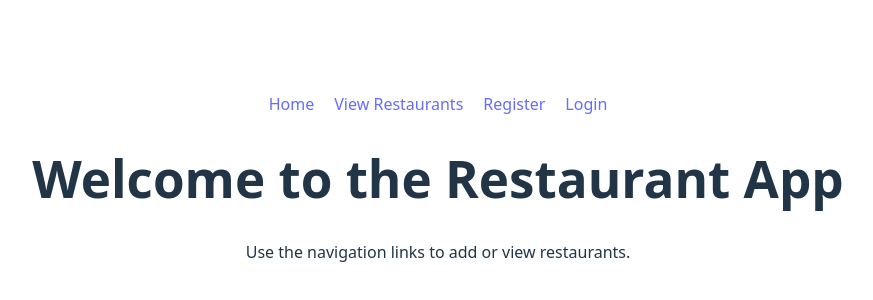
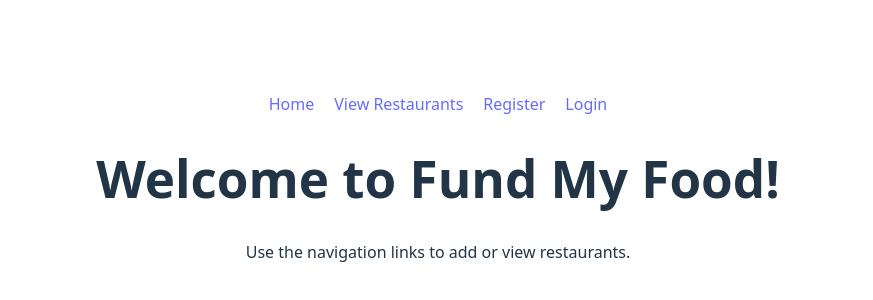
Before and after one commit to lolalolabob123/CreativeWebApp, a React (Vite) app in the folder client/: page / in a window 1280 px wide. Shown: the part 214-514 px from the top of the page, without its empty margins (202-1075 px from the left). Built offline with nearby package versions, Linux system fonts and the light colour scheme; no server answers.

Commit message:
Update Home.jsx

```diff
--- a/client/src/pages/Home.jsx
+++ b/client/src/pages/Home.jsx
@@ -1,7 +1,7 @@
 export default function Home() {
     return (
         <div>
-            <h1>Welcome to the Restaurant App</h1>
+            <h1>Welcome to Fund My Food!</h1>
             <p>Use the navigation links to add or view restaurants.</p>
         </div>
     )
```
